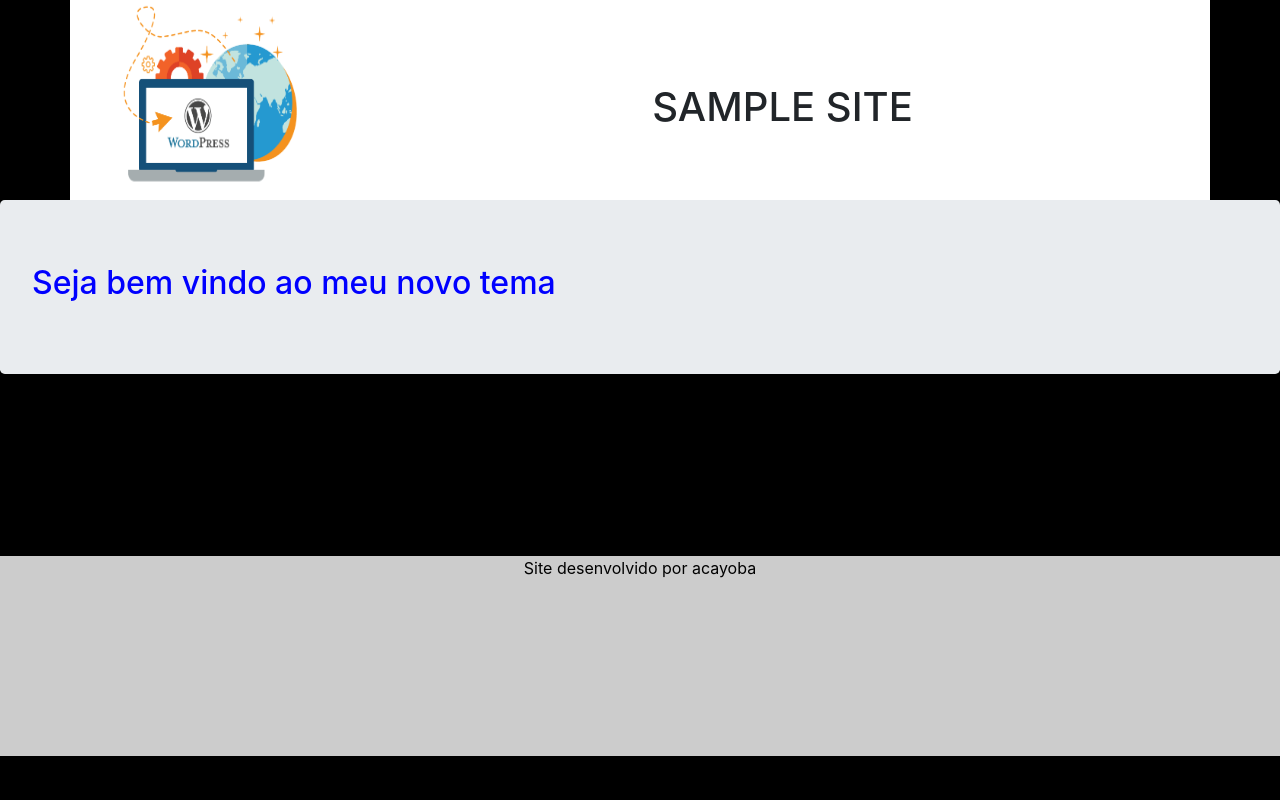
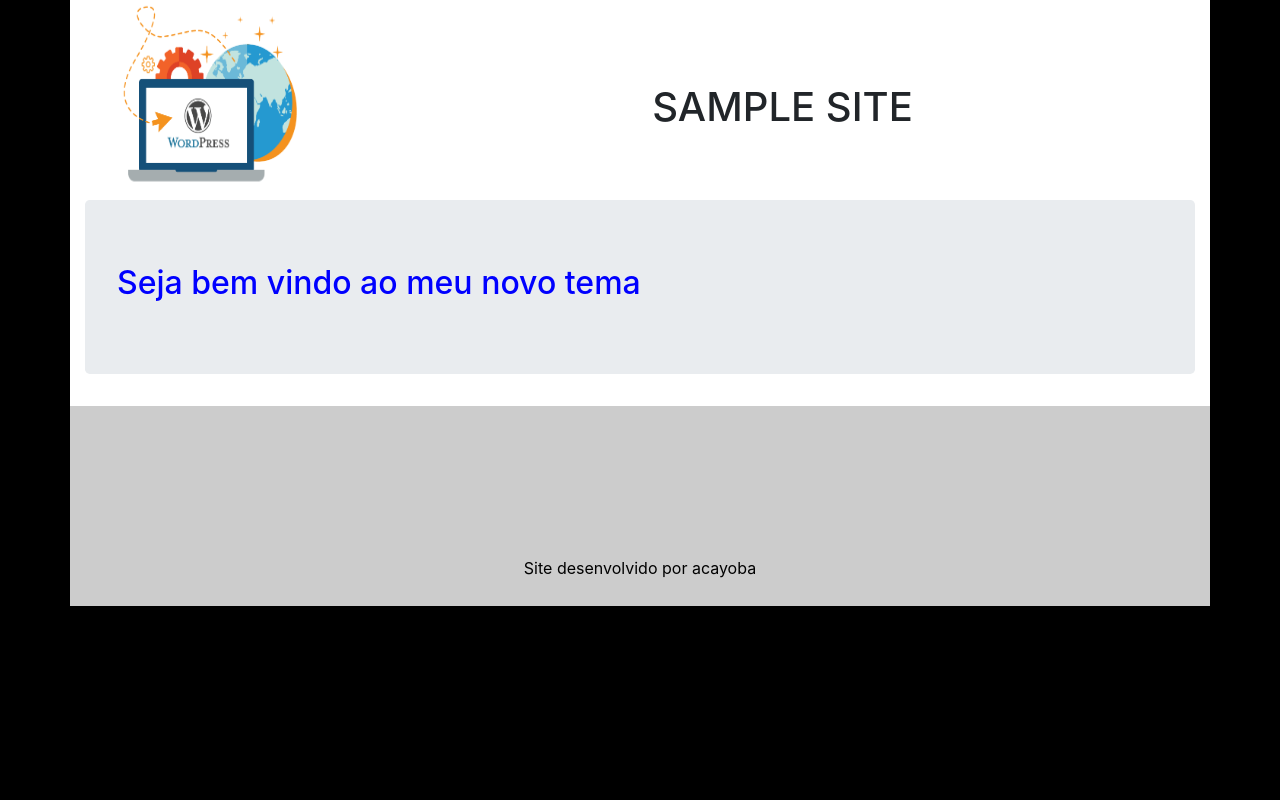
Before and after one commit to biancaacayaba/temaword, a WordPress theme: template index.php in a window 1280 px wide. Run offline with PHP 8.4 and a stand-in for WordPress, Linux system fonts and the light colour scheme; the site name, menu and one post (Sample post) are stand-ins, and other content is empty.

Commit message:
Modificando Header e Style

```diff
--- a/header.php
+++ b/header.php
@@ -19,7 +19,6 @@
            <div class="col-md-9 titulo">
                <h1><?php bloginfo('name')?></h1>
                <h2><?php bloginfo('description')?></h2>
-           </div>
        </div>
    </div>
 </head>
--- a/style.css
+++ b/style.css
@@ -6,36 +6,45 @@ Author URI: http://www.caio.com.br
 Description: Tema criado para a aula de APW
 Version: 1.0
 */
-h2{
-    color: #00f;
-}
-.geral{
+
+
+.geral {
     background:#fff;
 }
+
 body{
     background:#000;
 }
+
 .logo{
     text-align: center;
 }
+
 .titulo{
     text-align: center;
 }
+
 .titulo h1{
     margin-top:10%;
     text-transform: uppercase;
 }
+
+h2{
+    color:#00f;
+}
 .logo{
     width: 200px;
-    height: 200px;
+    height:200px;
 }
+
 .rodape{
     background:#ccc;
     color:#000;
-    width:100%;
+    width: 100%;
     height:200px;
     text-align: center;
 }
-.rodape {
-    margin-top: 150px;
+
+.rodape p{
+margin-top: 150px;
 }
```
